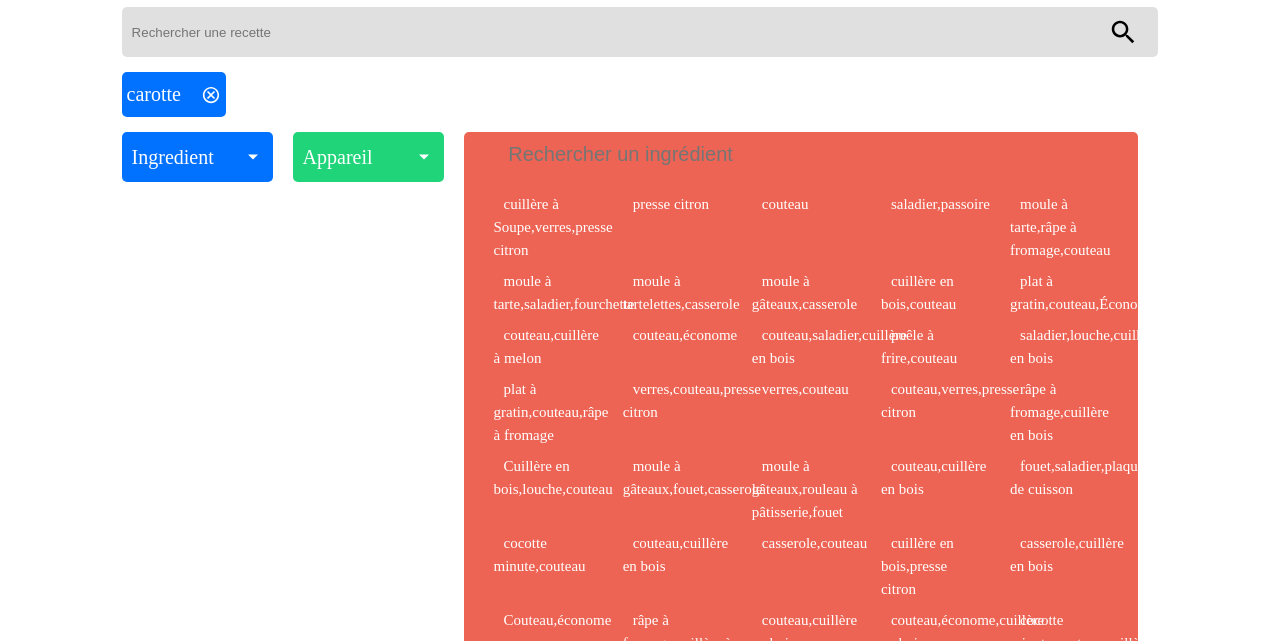
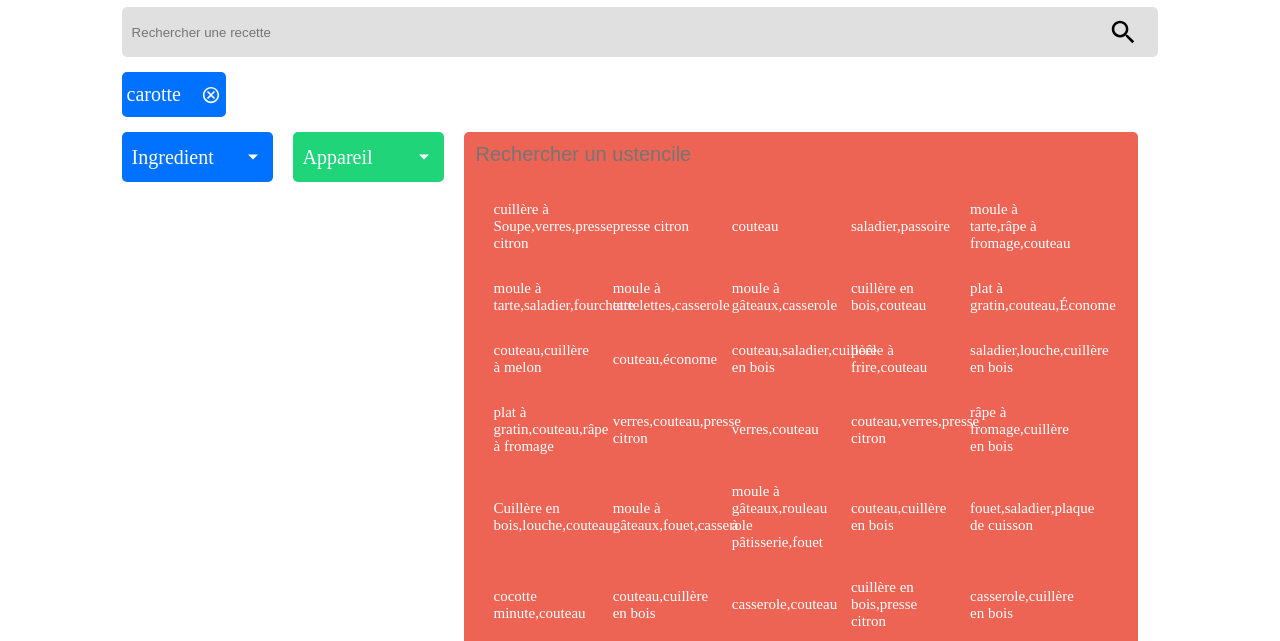
Before and after one commit to Strange-kuma/Les_petits_plats, a plain HTML site: page index.html in a window 1280 px wide. Both pictures are taken after a click on the element "Ustencile". Shown: the part 140-781 px from the top of the page. Drawn offline with nearby package versions, Linux system fonts and the light colour scheme.

Commit message:
restructuration et mise a jour des dropdown

```diff
--- a/js/dropdown.js
+++ b/js/dropdown.js
@@ -57,7 +57,6 @@ async function dropdowncontentIngredient() {
 //fonction d'affichage de dropdown appareil /*--DEBUT--*/
 //-------------------------------------
 dropdownAppareil.addEventListener('click', () => {
-    dropdownAppareil.innerHTML = `<input type="search" placeholder="Rechercher un ingrédient" name="" id="">`
     dropdownAppareil.style.width = "1000px"
     dropdownAppareil.style.height = "200px"
     dropdownAppareil.style.flexDirection = "column"
@@ -99,12 +98,11 @@ async function dropdowncontentAppareil() {
 //fonction d'affichage de dropdown ustenciles /*--DEBUT--*/
 //-------------------------------------
 dropdownUstencile.addEventListener('click', () => {
-    dropdownUstencile.innerHTML = `<input type="search" placeholder="Rechercher un ingrédient" name="" id="">`
     dropdownUstencile.style.width = "1000px"
     dropdownUstencile.style.height = "800px"
     dropdownUstencile.style.flexDirection = "column"
     dropdownUstencile.innerHTML = `
-    <input type="search" placeholder="Rechercher un ingrédient" name="" id="">
+    <input type="search" placeholder="Rechercher un ustencile" name="" id="">
     <div class="dropdown-content-ustencil"></div>
     `
     dropdowncontentUstencile()
--- a/js/tags.js
+++ b/js/tags.js
@@ -1,10 +1,10 @@
 let dropdownbtn = document.querySelectorAll(".ingredient-link")
 
-
+console.log(dropdownbtn);
 
  for (let i = 0; i < dropdownbtn.length; i++) {
     dropdownbtn[i].addEventListener("click", function() {
-        console.log(dropdownbtn[i]);
+
 
      });
  }
--- a/stylesheet/elements/_dropdown.scss
+++ b/stylesheet/elements/_dropdown.scss
@@ -16,7 +16,7 @@
         padding: 10px;
 
         input[type="search"] {
-            width: 90%;
+            width: 100%;
             background: none;
             border: none;
             color: white;
@@ -120,10 +120,11 @@
                         flex-wrap: wrap;
 
                         li {
-
+                            display: flex;
+                            align-items: center;
                             list-style: none;
                             width: calc(100%/6);
-                            padding: 4px 0 4px 20px;
+                            padding: 4px 0 4px 10px;
 
                             a {
                                 padding: 10px;
@@ -148,39 +149,3 @@
     }
 
 }
-
-
-
-
-
-// #wrapper_dropdown_search {
-//     display: flex;
-//     width: 100%;
-
-
-
-//     /* Show the dropdown menu (use JS to add this class to the .dropdown-content container when the user clicks on the dropdown button) */
-//     .show {
-
-//         display: flex !important;
-
-//         .Dplistingredient {
-//             display: flex;
-//             flex-wrap: wrap;
-//             color: #fff;
-//             width: 1500px;
-//             padding: 25px;
-//         }
-
-//         ul {
-
-//             display: flex;
-//             flex-wrap: wrap;
-
-//             li {
-//                 width: calc(100%/13);
-//                 padding: 4px 0 4px 20px;
-//             }
-//         }
-//     }
-// }
```
Also changed, not shown: stylesheet/style.css, 1 other file.
